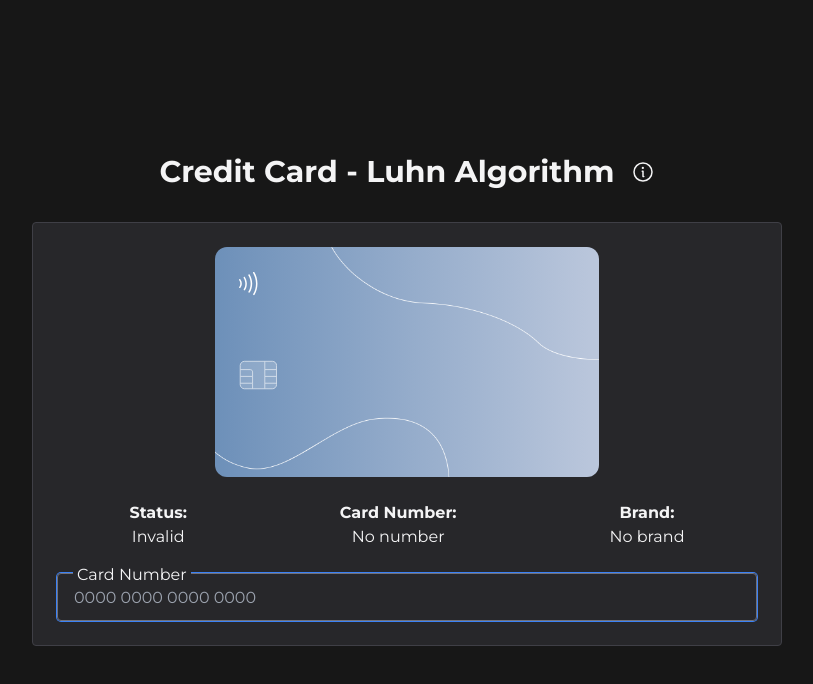
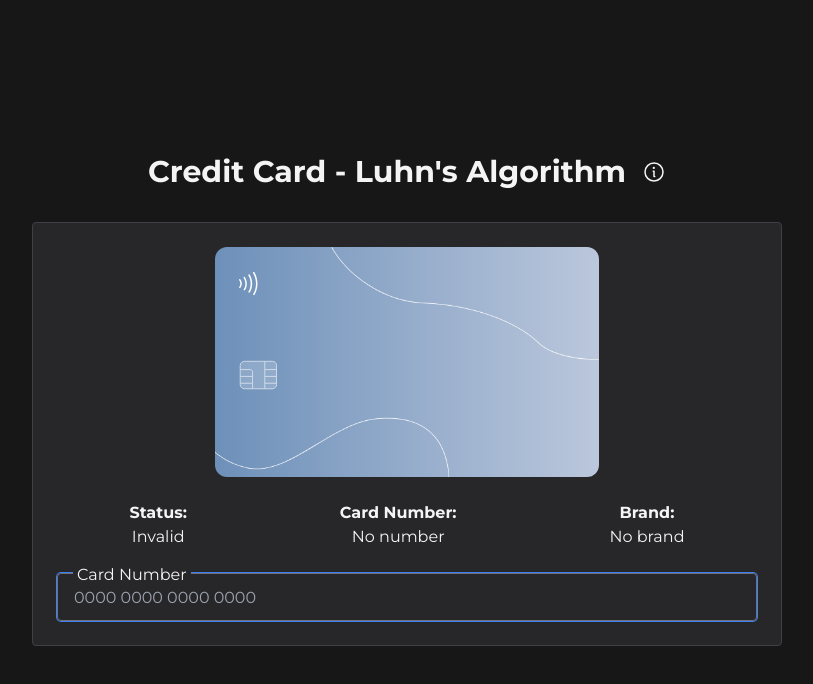
Before and after one commit to emidiomatheus/credit-card-luhn-algorithm, a React (Vite) app: page / in a window 1280 px wide. Shown: the top 684 px of the page, without its empty margins (233-1046 px from the left). Built offline with nearby package versions, Linux system fonts and the light colour scheme.

Commit message:
correct spelling

```diff
--- a/src/App.tsx
+++ b/src/App.tsx
@@ -23,21 +23,21 @@ export function App() {
     <main className="flex flex-col h-screen items-center sm:justify-center">
       <div className="mb-8 flex items-center mt-6 sm:mt-0">
         <h1 className="mr-4 text-xl sm:text-2xl md:text-3xl font-bold">
-          Credit Card - Luhn Algorithm
+          Credit Card - Luhn's Algorithm
         </h1>
         <Tooltip>
           <TooltipTrigger asChild>
             <Info size={24} className="hover:opacity-60 transition-opacity" />
           </TooltipTrigger>
           <TooltipContent side="right" sideOffset={5}>
-            Type a credit card number to verify if is valid using the Luhn Algorithm. <br />
+            Type a credit card number to verify if is valid using the Luhn's Algorithm. <br />
             <a
-              href="https://gocardless.com/guides/posts/what-is-luhn-algorithm/"
+              href="https://gocardless.com/guides/posts/what-is-Luhn's-algorithm/"
               className="text-blue-300 hover:text-blue-400 transition-colors inline-block mt-1"
               target="_blank"
               rel="noopener noreferrer"
             >
-              Learn more about Luhn Algorithm.
+              Learn more about Luhn's Algorithm.
             </a>
           </TooltipContent>
         </Tooltip>
```
